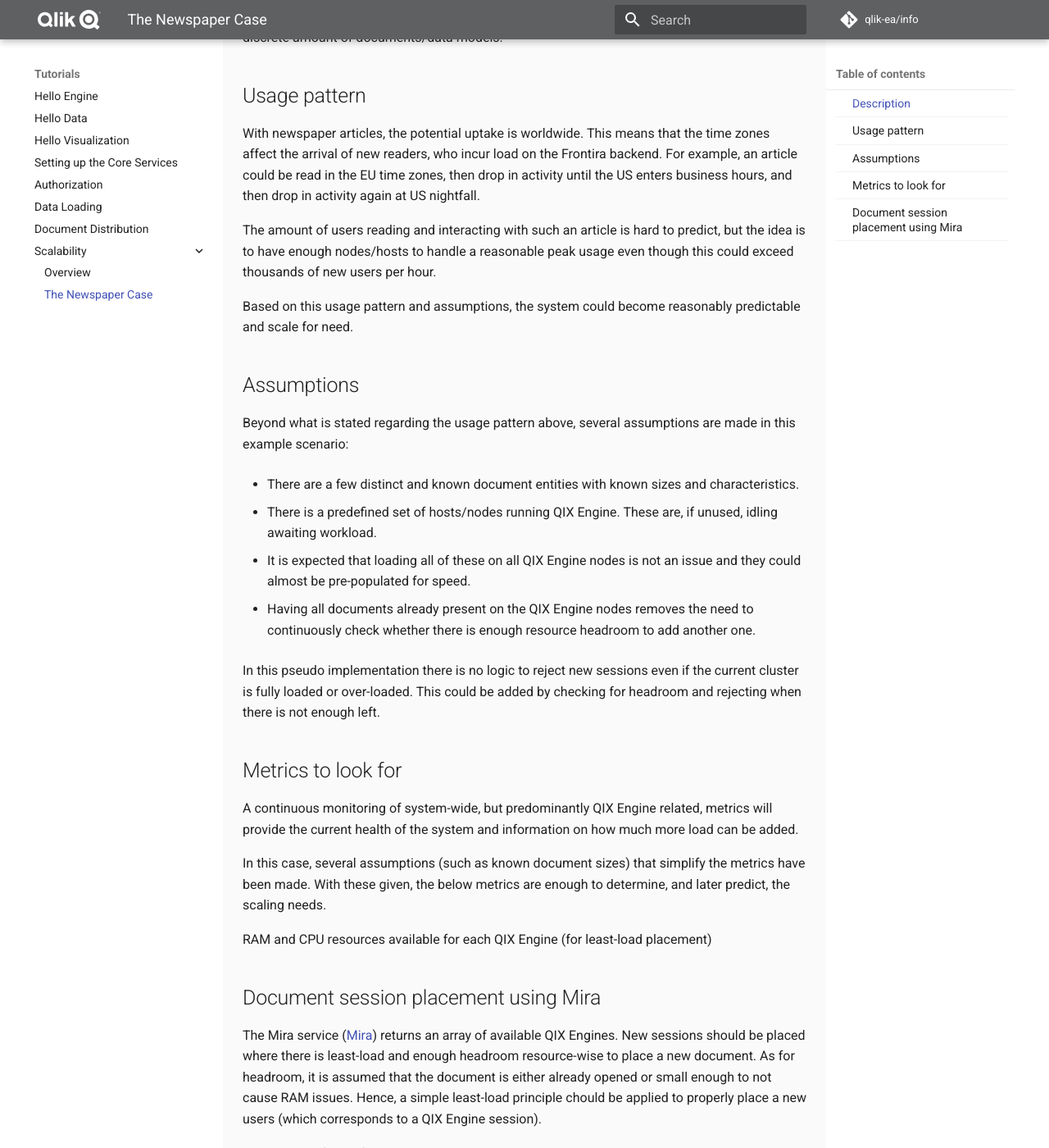
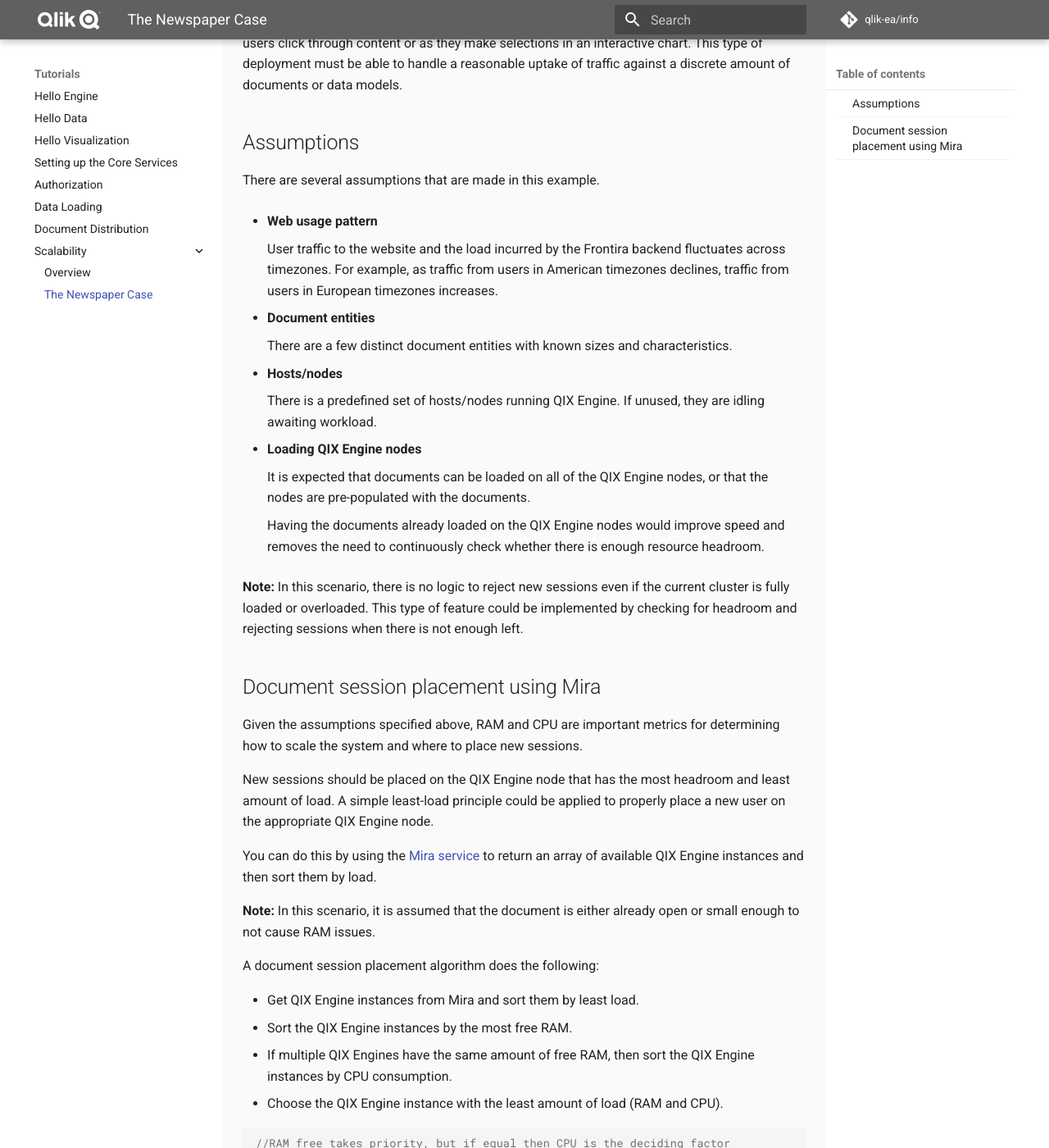
Before and after one commit to qlik-oss/core-website, an MkDocs documentation site: the page built from docs/tutorials/scalability/newspaper.md, in a window 1280 px wide and 1400 px high, scrolled down 356 px. Shown: the whole window at 82% size. Built offline with MkDocs 1.6.1 and Material for MkDocs 9.7.7, drawn with Linux system fonts in a browser that asks for light colours; comment, search, counter and statistics services are not loaded; old or Windows-style settings are respelled for this version of MkDocs; some of the changed text lies outside the part shown.

Commit message:
First pass at the scaling tutorial (#153)
* First pass at the scaling tutorial

* Fixed typo

````diff
--- a/docs/tutorials/scalability/newspaper.md
+++ b/docs/tutorials/scalability/newspaper.md
@@ -1,79 +1,72 @@
-# Newspaper scenario
+# Newspaper website
 
-## Description
+Frontira can be used in many different ways and each implementation will be unique,
+but the concepts and solutions in this use case provide useful information when building your solution.
 
-In this scenario, documents are hosted as a backend with a custom-built
-user interface and embedded in a newspaper site for storytelling or interactive
-charts. In this type of deployment, there are typically bursts in
-traffic towards specific documents, viewing the content presented rather than
-making many selections. A successful deployment has reasonable uptake against
-a discrete amount of documents/data models.
+In this scenario, documents are hosted as a backend with a custom-built user interface
+that is embedded in the newspaper site for storytelling and interactive charts.
 
-## Usage pattern
-
-With newspaper articles, the potential uptake is worldwide. This means that
-the time zones affect the arrival of new readers, who incur load on the
-Frontira backend. For example, an article could be read in the EU time zones,
-then drop in activity until the US enters business hours, and then drop in
-activity again at US nightfall.
-
-The amount of users reading and interacting with such an article is hard to
-predict, but the idea is to have enough nodes/hosts to handle a reasonable peak
-usage even though this could exceed thousands of new users per hour.
-
-Based on this usage pattern and assumptions, the system could become reasonably
-predictable and scale for need.
+In this type of deployment, there are typically bursts in traffic volume for specific documents
+as users click through content or as they make selections in an interactive chart.
+This type of deployment must be able to handle a reasonable uptake of traffic
+against a discrete amount of documents or data models.
 
 ## Assumptions
 
-Beyond what is stated regarding the usage pattern above, several assumptions
-are made in this example scenario:
+There are several assumptions that are made in this example.
 
-- There are a few distinct and known document entities with known
-  sizes and characteristics.
+- __Web usage pattern__
 
-- There is a predefined set of hosts/nodes running QIX Engine. These are, if
-  unused, idling awaiting workload.
+    User traffic to the website
+    and the load incurred by the Frontira backend fluctuates across timezones.
+    For example, as traffic from users in American timezones declines,
+    traffic from users in European timezones increases.
 
-- It is expected that loading all of these on all QIX Engine nodes is not an
-  issue and they could almost be pre-populated for speed.
+- __Document entities__
 
-- Having all documents already present on the QIX Engine nodes
-  removes the need to continuously check whether there is enough resource
-  headroom to add another one.
+    There are a few distinct document entities with known sizes and characteristics.
 
-In this pseudo implementation there is no logic to reject new sessions
-even if the current cluster is fully loaded or over-loaded. This could be
-added by checking for headroom and rejecting when there is not enough left.
+- __Hosts/nodes__
 
-## Metrics to look for
+    There is a predefined set of hosts/nodes running QIX Engine.
+    If unused, they are idling awaiting workload.
 
-A continuous monitoring of system-wide, but predominantly QIX Engine related,
-metrics will provide the current health of the system and information on how
-much more load can be added.
+- __Loading QIX Engine nodes__
 
-In this case, several assumptions (such as known document sizes)
-that simplify the metrics have been made. With these given, the below metrics
-are enough to determine, and later predict, the scaling needs.
+    It is expected that documents can be loaded on all of the QIX Engine nodes,
+    or that the nodes are pre-populated with the documents.
 
-RAM and CPU resources available for each QIX Engine (for least-load placement)
+    Having the documents already loaded on the QIX Engine nodes
+    would improve speed and removes the need to continuously check whether there is enough resource
+    headroom.
+
+**Note:** In this scenario, there is no logic to reject new sessions
+even if the current cluster is fully loaded or overloaded. This type of feature could be
+implemented by checking for headroom and rejecting sessions when there is not enough left.
 
 ## Document session placement using Mira
 
-The Mira service ([Mira](./../../documentation/services/mira.md)) returns an array
-of available QIX Engines. New sessions should be placed where there is least-load
-and enough headroom resource-wise to place a new document. As for headroom, it is
-assumed that the document is either already opened or small
-enough to not cause RAM issues. Hence, a simple least-load principle chould
-be applied to properly place a new users (which corresponds to a QIX Engine
-session).
+Given the assumptions specified above,
+RAM and CPU are important metrics for
+determining how to scale the system and where to place new sessions.
 
-The simplest form of the algorithm then becomes
+New sessions should be placed on the QIX Engine node that has the most headroom and least amount of load.
+A simple least-load principle could be applied to
+properly place a new user on the appropriate QIX Engine node.
 
-- Get QIX Engines from Mira and sort them by least load.
-- The sorting algorithm then returns the QIX Engine with the most free RAM
-- If multiple QIX Engines have the same amount of free RAM then the QIX Engine
-  with lower CPU consumption is preferred and then chosen/returned.
+You can do this by using the [Mira service](./../../documentation/services/mira.md) to return an array
+of available QIX Engine instances and then sort them by load.
+
+**Note:** In this scenario, it is assumed that the document is either already open or small
+enough to not cause RAM issues.
+
+A document session placement algorithm does the following:
+
+- Get QIX Engine instances from Mira and sort them by least load.
+- Sort the QIX Engine instances by the most free RAM.
+- If multiple QIX Engines have the same amount of free RAM,
+    then sort the QIX Engine instances by CPU consumption.
+- Choose the QIX Engine instance with the least amount of load (RAM and CPU).
 
 ```javascript
 //RAM free takes priority, but if equal then CPU is the deciding factor
````
Also changed, not shown: docs/tutorials/scalability/overview.md (+8 -16 lines).
